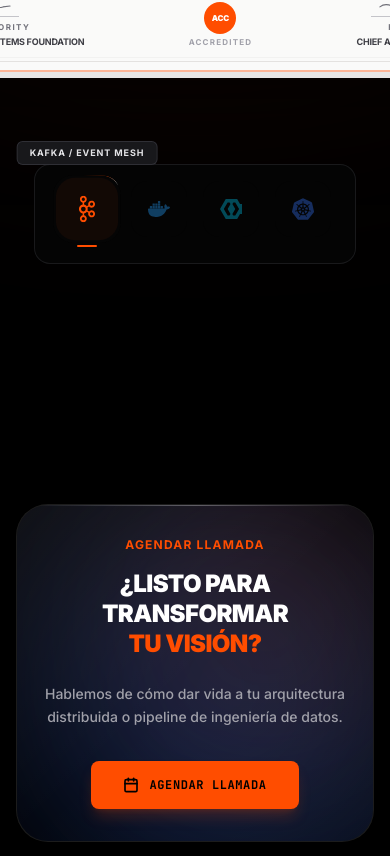
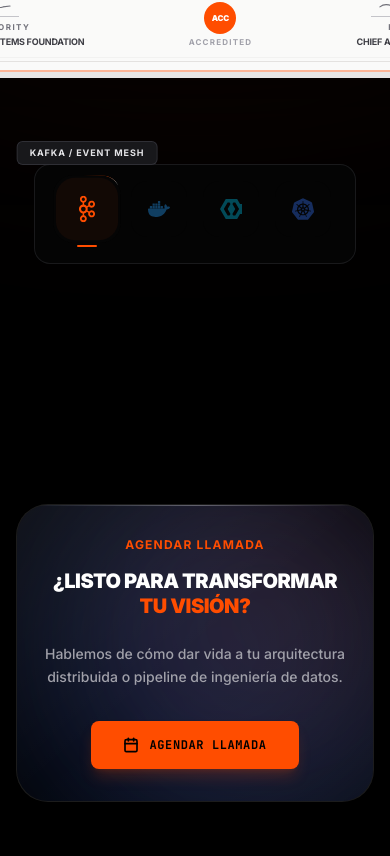
Before and after one commit to juanj983009-eng/Portfolio-jp, a Next.js app: page /about in a window 390 px wide. Shown: the part 3362-4218 px from the top of the page. Built offline with nearby package versions, Linux system fonts and the light colour scheme; a web font is replaced by a local one.

Commit message:
fix: update ContactSection and remove all opacity in ProjectsSection

```diff
--- a/src/components/sections/BookACallCard.tsx
+++ b/src/components/sections/BookACallCard.tsx
@@ -202,7 +202,7 @@ export const BookACallCard: React.FC = () => {
           <span className="text-xs font-sans font-bold tracking-widest text-[#FF4D00] uppercase mb-4 block relative z-10">
             {t.bookModal.bookCallBtn}
           </span>
-          <h2 className="text-2xl sm:text-4xl md:text-5xl lg:text-6xl font-black text-white uppercase tracking-tight mb-6 leading-tight relative z-10 font-sans break-words max-w-full px-2">
+          <h2 className="text-xl sm:text-4xl md:text-5xl lg:text-6xl font-black text-white uppercase tracking-tight mb-6 leading-tight relative z-10 font-sans break-words max-w-full px-2">
             <span>{t.bookModal.readyTitle.main}</span>
             <span className="text-[#FF4D00] block sm:inline">{t.bookModal.readyTitle.highlight}</span>
           </h2>
--- /dev/null
+++ b/src/components/sections/ContactSection.tsx
@@ -0,0 +1,10 @@
+"use client";
+
+import React from "react";
+import BookACallCard from "./BookACallCard";
+
+export const ContactSection: React.FC = () => {
+  return <BookACallCard />;
+};
+
+export default ContactSection;
--- a/src/components/sections/ProjectsSection.tsx
+++ b/src/components/sections/ProjectsSection.tsx
@@ -76,12 +76,7 @@ const ProjectCard: React.FC<ProjectCardProps> = ({
       style={{ zIndex: index + 10 }}
     >
       <motion.div
-        // Entrance animation (once)
-        initial={{ opacity: 0, y: 60 }}
-        whileInView={{ opacity: 1, y: 0 }}
-        viewport={{ once: true, margin: "-80px" }}
-        transition={{ duration: 0.6, ease: [0.16, 1, 0.3, 1], delay: 0.05 }}
-        // Scroll-driven spring transforms — opacity ALWAYS 1 (solid occlusion)
+        // Scroll-driven spring transforms — 100% solid opacity at all times (no transparency)
         style={{
           scale,
           y,
```
